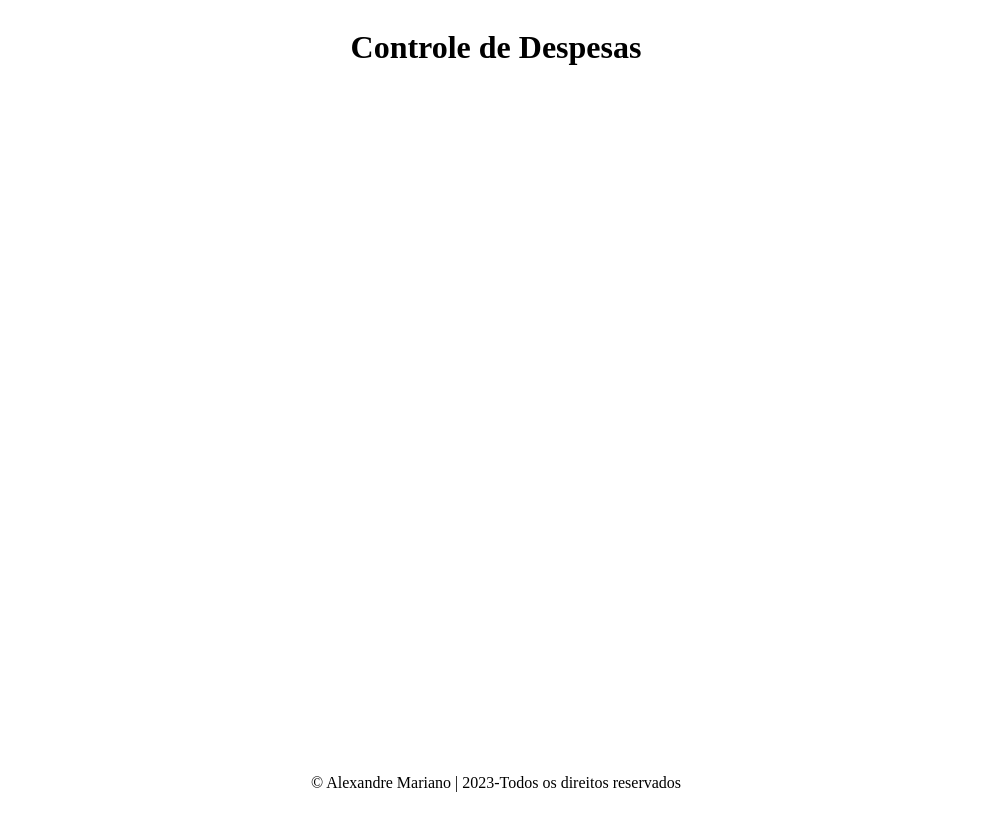
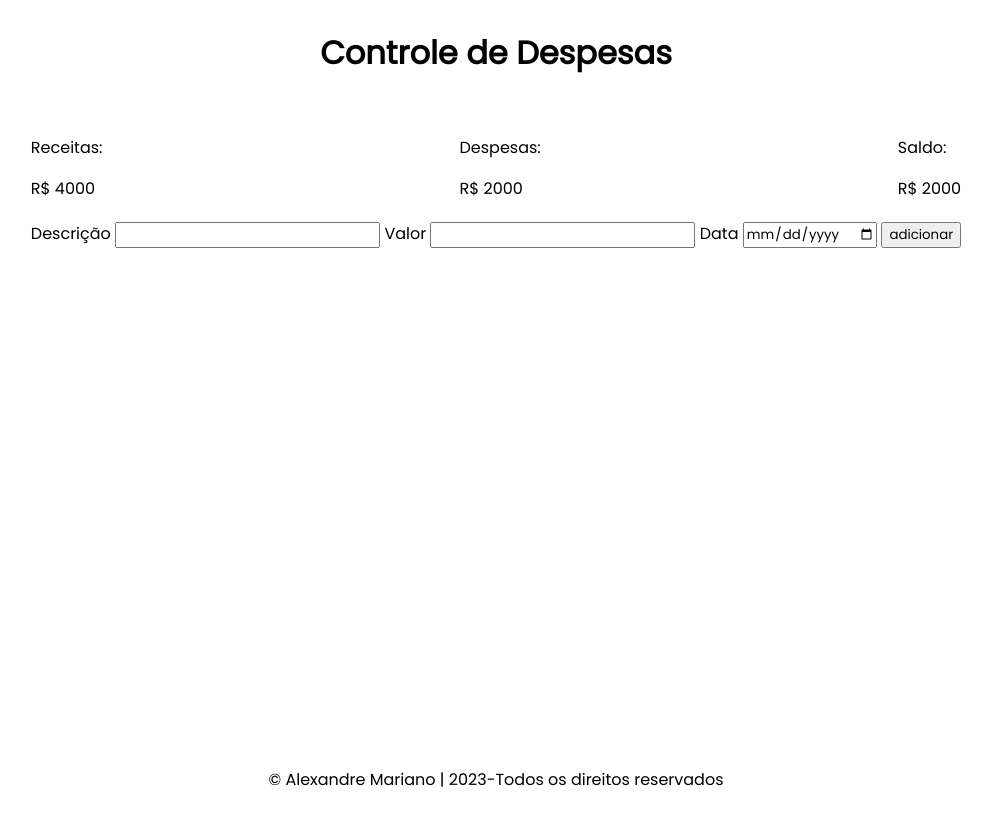
Before and after one commit to alexandreSouza31/control-of-expenses, a plain HTML site: page index.html in a window 1280 px wide. Shown: the whole page, without its empty margins (144-1136 px from the left). Drawn offline with Linux system fonts and the light colour scheme.

Commit message:
will add the structural tags and layout base

```diff
--- a/index.html
+++ b/index.html
@@ -4,7 +4,12 @@
     <meta charset="UTF-8">
     <meta http-equiv="X-UA-Compatible" content="IE=edge">
     <meta name="viewport" content="width=device-width, initial-scale=1.0">
+    <link rel="preconnect" href="https://fonts.googleapis.com">
+<link rel="preconnect" href="https://fonts.gstatic.com" crossorigin>
+<link href="https://fonts.googleapis.com/css2?family=Poppins:wght@200;400&family=Ubuntu:ital,wght@0,300;0,400;0,500;0,700;1,300;1,400;1,500;1,700&display=swap" rel="stylesheet">
     <link rel="stylesheet" href="style/style.css">
+    <script src="/script/script.js" defer></script>
+    <link rel="icon" type="image/png" sizes="32x32" href="./image/example.jpg">
     <title>control of expenses</title>
 </head>
 <body>
@@ -12,8 +17,40 @@
         <h1>Controle de Despesas</h1>
     </header>
     <main>
+        <section class="container-incomes-exepenses">
+            <div class="incomes">
+                <p class="incomes-p" title="o que está chegando de dinheiro">Receitas: </p>
+                <span class="total-incomes">R$ 4000</span>
+            </div>
+            <div class="expenses">
+                <p class="expenses-p" title="o que está sendo descontado do dinheiro">Despesas: </p>
+                <span class="total-expenses">R$ 2000</span>
+            </div>
+            <div class="container-total">
+                <p>Saldo: </p>
+                <span class="balance">R$ 2000</span>
+            </div>
+        </section>
+
+        <form action="#" class="container-add-transactions">
+            <label for="description">Descrição</label>
+            <input type="text" class="description">
+            <label for="amount">Valor</label>
+            <input type="number"  class="amount">
+            <label for="date">Data</label>
+            <input type="date" class="date">
+            <button class="add-btn">adicionar</button>
+        </form>
+
+        <section class="container-show-transactions">
+            <ul class="transactions">
+
+            </ul>
+        </section>
 
     </main>
-    <footer><p class="copyright">&copy Alexandre Mariano | 2023-Todos os direitos reservados</p></footer>
+    <footer>
+        <p class="copyright">&copy Alexandre Mariano | 2023-Todos os direitos reservados</p>
+    </footer>
 </body>
 </html>
--- a/style/style.css
+++ b/style/style.css
@@ -1,4 +1,8 @@
-body{
+* {
+    font-family: 'Poppins', sans-serif;
+}
+
+body {
     display: flex;
     flex-direction: column;
     height: 100vh;
@@ -6,6 +10,12 @@ body{
     justify-content: center;
 }
 
-main{
+main {
     flex-grow: 1;
 }
+
+section {
+    display: flex;
+    justify-content: space-between;
+    margin: 20px auto;
+}
```
